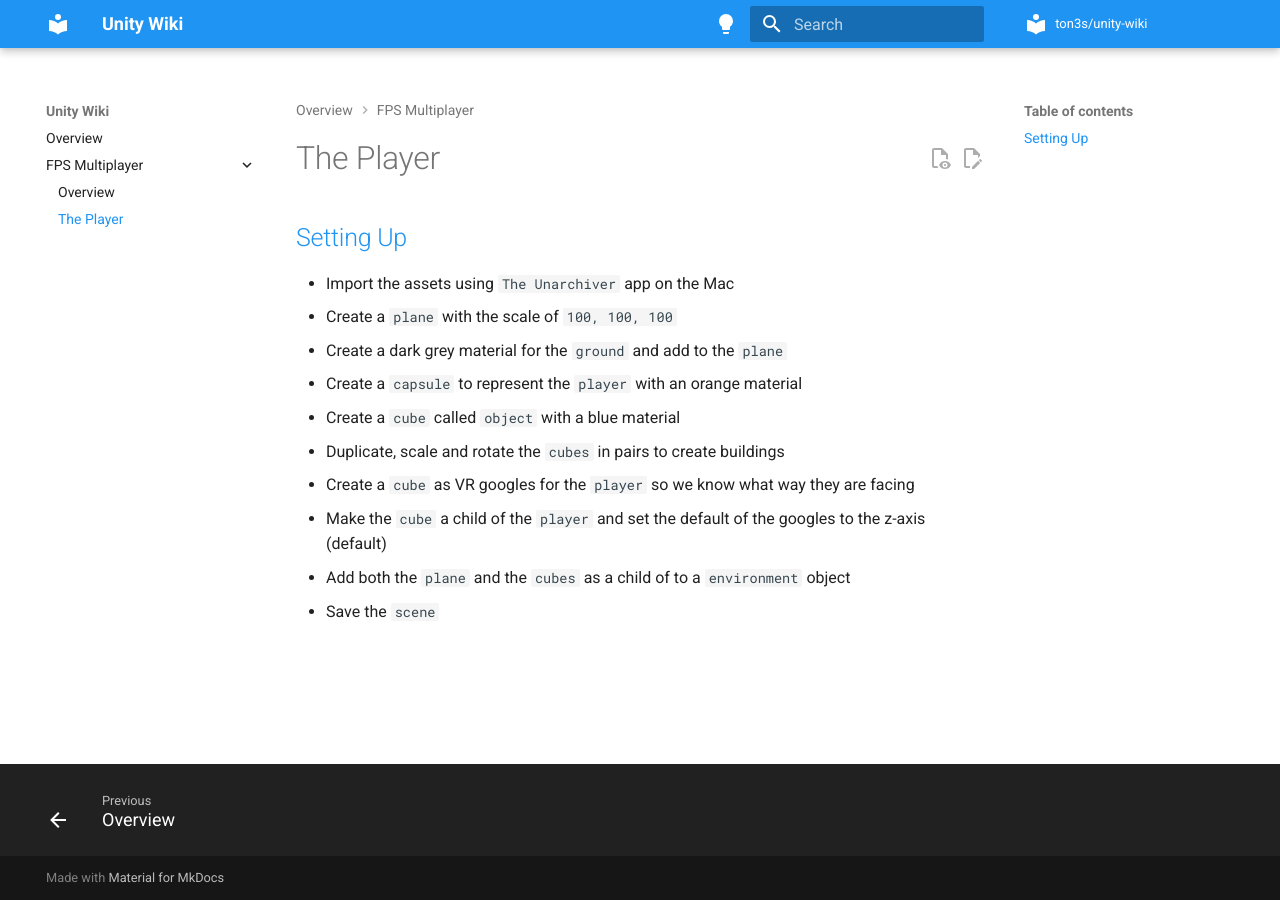
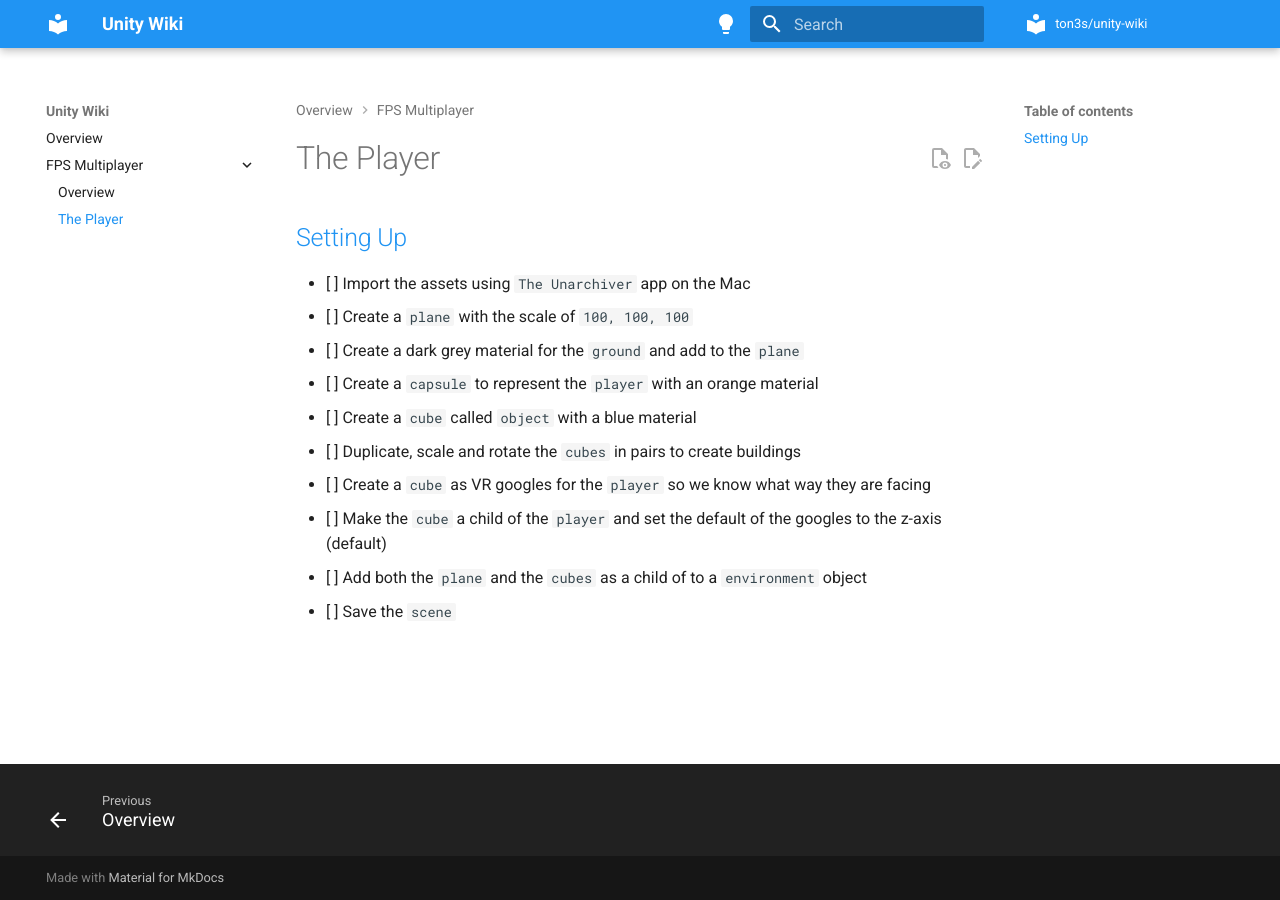
Before and after one commit to ton3s/unity-wiki, an MkDocs documentation site: the page built from docs/fps-multiplayer/the-player.md, in a window 1280 px wide. Built offline with MkDocs 1.6.1 and Material for MkDocs 9.7.7, drawn with Linux system fonts in a browser that asks for light colours.

Commit message:
Add checkboxes

```diff
--- a/docs/fps-multiplayer/the-player.md
+++ b/docs/fps-multiplayer/the-player.md
@@ -2,13 +2,13 @@
 
 ## [Setting Up](https://www.udemy.com/course/unity-online-multiplayer/learn/lecture/25987866#overview)
 
-- Import the assets using `The Unarchiver` app on the Mac
-- Create a `plane` with the scale of `100, 100, 100`
-- Create a dark grey material for the `ground` and add to the `plane`
-- Create a `capsule` to represent the `player` with an orange material
-- Create a `cube` called `object` with a blue material
-- Duplicate, scale and rotate the `cubes` in pairs to create buildings
-- Create a `cube` as VR googles for the `player` so we know what way they are facing
-- Make the `cube` a child of the `player` and set the default of the googles to the z-axis (default)
-- Add both the `plane` and the `cubes` as a child of to a `environment` object
-- Save the `scene`
+- [ ] Import the assets using `The Unarchiver` app on the Mac
+- [ ] Create a `plane` with the scale of `100, 100, 100`
+- [ ] Create a dark grey material for the `ground` and add to the `plane`
+- [ ] Create a `capsule` to represent the `player` with an orange material
+- [ ] Create a `cube` called `object` with a blue material
+- [ ] Duplicate, scale and rotate the `cubes` in pairs to create buildings
+- [ ] Create a `cube` as VR googles for the `player` so we know what way they are facing
+- [ ] Make the `cube` a child of the `player` and set the default of the googles to the z-axis (default)
+- [ ] Add both the `plane` and the `cubes` as a child of to a `environment` object
+- [ ] Save the `scene`
```
